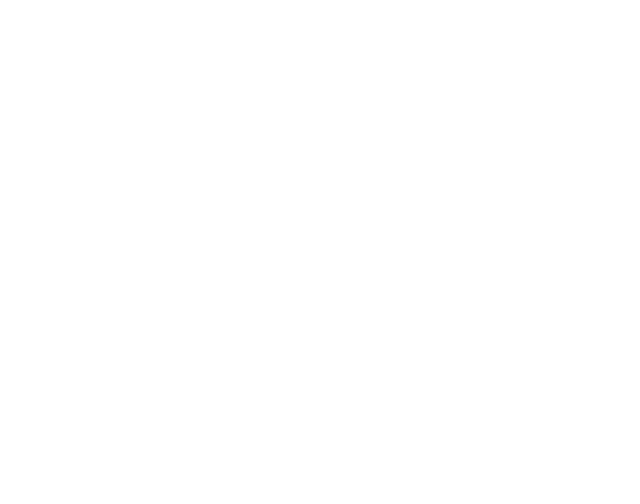
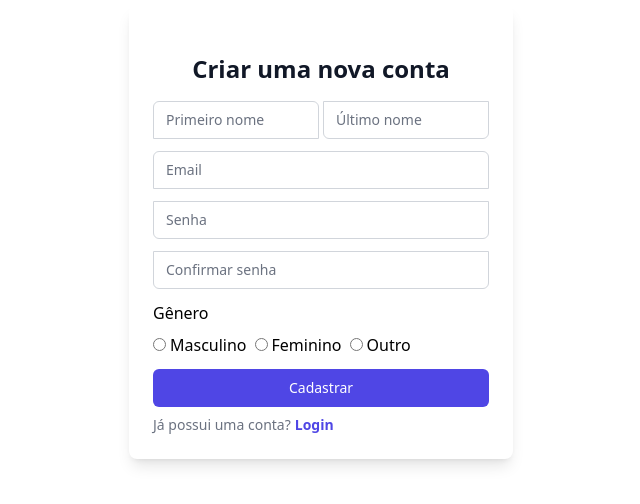
Before and after one commit to cenfv/Oficina-2, a React (Create React App) app in the folder frontend/: page /register in a window 1280 px wide. Before the commit this address had no page. Shown: the part 128-632 px from the top of the page, without its empty margins (319-959 px from the left). Built offline with nearby package versions, Linux system fonts and the light colour scheme.

Commit message:
add pagina cadastro #1

```diff
--- a/frontend/src/App.js
+++ b/frontend/src/App.js
@@ -3,13 +3,14 @@ import './global.css';
 
 import { Home } from "./pages/Home";
 import { Login } from "./pages/Login";
-
+import { Register } from "./pages/Register";
 function App() {
   return (
     <BrowserRouter>
       <Routes>
         <Route path="/" element={<Home />} />
         <Route path="/login" element={<Login />} />
+        <Route path="/register" element={<Register />} />
       </Routes>
     </BrowserRouter>
   );
--- /dev/null
+++ b/frontend/src/pages/Register/index.js
@@ -0,0 +1,102 @@
+import { Link } from "react-router-dom";
+
+export function Register() {
+  return (
+    <div>
+      <div className="flex max-w-6xl m-auto justify-center -mt-10">
+        <div className="flex min-h-screen items-center">
+          <div className="flex flex-col p-6 rounded-lg shadow-lg bg-white max-w-sm justify-center">
+            <h2 className="mt-6 text-center text-2xl font-bold text-gray-900">
+              Criar uma nova conta
+            </h2>
+
+            <form>
+              <div className="flex mt-4">
+                <input
+                  type="text"
+                  className="mr-1 appearance-none rounded-none w-full px-3 py-2 border border-gray-300 placeholder-gray-500 text-gray-900 rounded-t-md focus:outline-none focus:ring-indigo-500 focus:border-indigo-500 focus:z-10 sm:text-sm"
+                  placeholder="Primeiro nome"
+                />
+                <input
+                  type="text"
+                  className="appearance-none rounded-none w-full px-3 py-2 border border-gray-300 placeholder-gray-500 text-gray-900 rounded-b-md focus:outline-none focus:ring-indigo-500 focus:border-indigo-500 focus:z-10 sm:text-sm"
+                  placeholder="Último nome"
+                />
+              </div>
+
+              <input
+                type="email"
+                className="mt-3 appearance-none rounded-none w-full px-3 py-2 border border-gray-300 placeholder-gray-500 text-gray-900 rounded-t-md focus:outline-none focus:ring-indigo-500 focus:border-indigo-500 focus:z-10 sm:text-sm"
+                placeholder="Email"
+              />
+
+              <input
+                type="password"
+                className="mt-3 appearance-none rounded-none w-full px-3 py-2 border border-gray-300 placeholder-gray-500 text-gray-900 rounded-b-md focus:outline-none focus:ring-indigo-500 focus:border-indigo-500 focus:z-10 sm:text-sm"
+                placeholder="Senha"
+              />
+
+              <input
+                type="password"
+                className="mt-3 mb-3 appearance-none rounded-none w-full px-3 py-2 border border-gray-300 placeholder-gray-500 text-gray-900 rounded-b-md focus:outline-none focus:ring-indigo-500 focus:border-indigo-500 focus:z-10 sm:text-sm"
+                placeholder="Confirmar senha"
+              />
+
+              <label className="font-medium text-black-500 mt-3">Gênero</label>
+              <div className="flex text-sm mt-2 space-x-2">
+                <div>
+                  <input
+                    type="radio"
+                    value="Masculino"
+                  />
+                  <label className="ml-1 text-base">
+                    Masculino
+                  </label>
+                </div>
+
+                <div>
+                  <input
+                    type="radio"
+                    value="Feminino"
+                  />
+                  <label className="ml-1 text-base">
+                    Feminino
+                  </label>
+                </div>
+
+                <div>
+                  <input
+                    type="radio"
+                    value="Outro"
+                  />
+                  <label className="ml-1 text-base">
+                    Outro
+                  </label>
+                </div>
+              </div>
+
+              <button
+                type="submit"
+                className="mt-3 group relative w-full flex justify-center py-2 px-4 border border-transparent text-sm font-medium rounded-md text-white bg-indigo-600 hover:bg-indigo-700 focus:outline-none focus:ring-2 focus:ring-offset-2 focus:ring-indigo-500"
+              >
+                Cadastrar
+              </button>
+            </form>
+
+            <div className="flex text-sm mt-2">
+              <span className="font-medium text-gray-500">
+                Já possui uma conta?
+              </span>
+              <Link
+                to="/login"
+                className="ml-1 font-bold text-indigo-600 hover:underline"
+              >
+                Login
+              </Link>
+            </div>
+          </div>
+        </div>
+      </div>
+    </div>
+  );
+}
```
